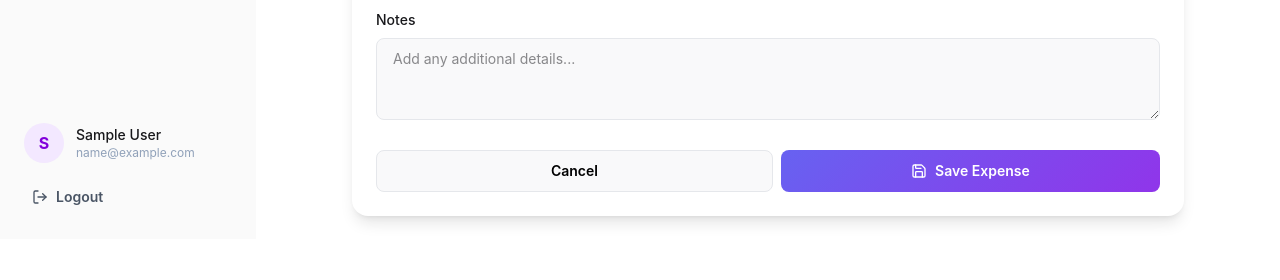
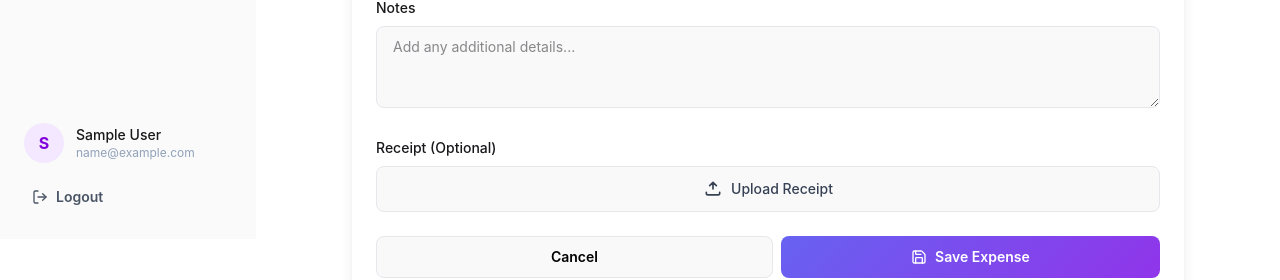
Before and after one commit to vibhutisangani14/spend-sense, a React (Vite) app in the folder spend-sense-frontend/: page /app/editExpense/1 in a window 1280 px wide. Shown: the part 561-841 px from the top of the page. Before the commit the page ends 800 px from the top, so only its background shows below. Built offline with nearby package versions, Linux system fonts and the light colour scheme; no server answers; sample sign-in values are in the browser's storage.

Commit message:
receipt field

```diff
--- a/spend-sense-frontend/src/pages/AddExpense.tsx
+++ b/spend-sense-frontend/src/pages/AddExpense.tsx
@@ -33,6 +33,7 @@ const AddExpense: React.FC = () => {
   const [loading, setLoading] = useState(true);
   const [categories, setCategories] = useState<Category[]>([]);
   const [paymentMethods, setPaymentMethods] = useState<PaymentMethod[]>([]);
+  const [receipt, setReceipt] = useState<File | null>(null);
   const [expense, setExpense] = useState<Expense>({
     title: "",
     amount: "" as unknown as number,
@@ -108,6 +109,7 @@ const AddExpense: React.FC = () => {
         ...expense,
         amount: Number(expense.amount),
         userId: user?._id,
+        receipt,
       };
 
       const response = await axios.post(
@@ -124,6 +126,16 @@ const AddExpense: React.FC = () => {
     } catch (err: any) {
       console.error("❌ Error adding expense:", err.response?.data || err);
     }
+  };
+  const handleReceiptUpload = (e: React.ChangeEvent<HTMLInputElement>) => {
+    const file = e.target.files?.[0];
+    if (!file) return;
+
+    const reader = new FileReader();
+    reader.onloadend = () => {
+      setReceipt(reader.result as string);
+    };
+    reader.readAsDataURL(file);
   };
 
   if (loading) return <div className="p-6">Loading...</div>;
@@ -255,6 +267,48 @@ const AddExpense: React.FC = () => {
               />
             </div>
 
+            <div>
+              <label className="block text-sm font-medium mb-2">
+                Receipt (Optional)
+              </label>
+
+              <label
+                htmlFor="receipt-upload"
+                className="flex items-center justify-center gap-2 border border-gray-200 rounded-lg px-4 py-3 bg-[#f9f9fa] text-sm text-gray-700 cursor-pointer hover:border-indigo-500 hover:text-indigo-600 transition-all"
+              >
+                <svg
+                  xmlns="http://www.w3.org/2000/svg"
+                  className="w-5 h-5"
+                  fill="none"
+                  viewBox="0 0 24 24"
+                  stroke="currentColor"
+                >
+                  <path
+                    strokeLinecap="round"
+                    strokeLinejoin="round"
+                    strokeWidth={2}
+                    d="M4 16v1a2 2 0 002 2h12a2 2 0 002-2v-1M12 12V4m0 0L8 8m4-4l4 4"
+                  />
+                </svg>
+                <span className="font-medium">
+                  {receipt ? "Receipt Selected" : "Upload Receipt"}
+                </span>
+                <input
+                  id="receipt-upload"
+                  type="file"
+                  accept="image/*,application/pdf"
+                  onChange={handleReceiptUpload}
+                  className="hidden"
+                />
+              </label>
+
+              {receipt && (
+                <p className="mt-2 text-xs text-gray-500 truncate">
+                  {receipt.substring(0, 40)}...
+                </p>
+              )}
+            </div>
+
             <div className="flex flex-row gap-2">
               <button
                 type="button"
--- a/spend-sense-frontend/src/pages/Dashboard.tsx
+++ b/spend-sense-frontend/src/pages/Dashboard.tsx
@@ -1,10 +1,8 @@
 import React, { useEffect, useMemo, useState } from "react";
-import { useLocation, Link } from "react-router-dom";
+import { useLocation } from "react-router-dom";
 import SummaryCard from "../components/SummaryCard";
 import ExpenseItem from "../components/ExpenseItem";
 import {
-  Plus,
-  RefreshCw,
   DollarSign,
   TrendingUp,
   CreditCard,
@@ -193,22 +191,6 @@ const Dashboard: React.FC = () => {
             {`. ${expenses.length} expenses loaded`}
           </p>
         </div>
-        <div>
-          <Link
-            to=""
-            className="btn bg-white text-black px-5 py-2 rounded-lg mr-3"
-          >
-            <RefreshCw className="w-4 h-4" />
-            Refresh
-          </Link>
-          <Link
-            to="/app/addExpense"
-            className="btn bg-[linear-gradient(135deg,#6762f1,#7c4bed,#9035ea)] text-white shadow-xl px-5 py-2 rounded-lg"
-          >
-            <Plus className="w-4 h-4" />
-            Add Expense
-          </Link>
-        </div>
       </div>
 
       <div className="col-span-12 lg:col-span-8">
--- a/spend-sense-frontend/src/pages/EditExpense.tsx
+++ b/spend-sense-frontend/src/pages/EditExpense.tsx
@@ -33,6 +33,7 @@ const EditExpense: React.FC = () => {
 
   const [categories, setCategories] = useState<Category[]>([]);
   const [paymentMethods, setPaymentMethods] = useState<PaymentMethod[]>([]);
+  const [receipt, setReceipt] = useState<string | null>(null);
 
   const [expense, setExpense] = useState<Expense>({
     title: "",
@@ -115,6 +116,7 @@ const EditExpense: React.FC = () => {
         paymentMethodId: expense.paymentMethodId,
         notes: expense.notes || "",
         userId,
+        receipt,
       };
       console.log("Sending payload:", payload);
 
@@ -134,6 +136,17 @@ const EditExpense: React.FC = () => {
     } catch (err: any) {
       console.error("❌ Error updating expense:", err.response?.data || err);
     }
+  };
+
+  const handleReceiptUpload = (e: React.ChangeEvent<HTMLInputElement>) => {
+    const file = e.target.files?.[0];
+    if (!file) return;
+
+    const reader = new FileReader();
+    reader.onloadend = () => {
+      setReceipt(reader.result as string);
+    };
+    reader.readAsDataURL(file);
   };
 
   if (loading) return <div className="p-6">Loading...</div>;
@@ -274,6 +287,48 @@ const EditExpense: React.FC = () => {
               />
             </div>
 
+            <div>
+              <label className="block text-sm font-medium mb-2">
+                Receipt (Optional)
+              </label>
+
+              <label
+                htmlFor="receipt-upload"
+                className="flex items-center justify-center gap-2 border border-gray-200 rounded-lg px-4 py-3 bg-[#f9f9fa] text-sm text-gray-700 cursor-pointer hover:border-indigo-500 hover:text-indigo-600 transition-all"
+              >
+                <svg
+                  xmlns="http://www.w3.org/2000/svg"
+                  className="w-5 h-5"
+                  fill="none"
+                  viewBox="0 0 24 24"
+                  stroke="currentColor"
+                >
+                  <path
+                    strokeLinecap="round"
+                    strokeLinejoin="round"
+                    strokeWidth={2}
+                    d="M4 16v1a2 2 0 002 2h12a2 2 0 002-2v-1M12 12V4m0 0L8 8m4-4l4 4"
+                  />
+                </svg>
+                <span className="font-medium">
+                  {receipt ? "Receipt Selected" : "Upload Receipt"}
+                </span>
+                <input
+                  id="receipt-upload"
+                  type="file"
+                  accept="image/*,application/pdf"
+                  onChange={handleReceiptUpload}
+                  className="hidden"
+                />
+              </label>
+
+              {receipt && (
+                <p className="mt-2 text-xs text-gray-500 truncate">
+                  {receipt.substring(0, 40)}...
+                </p>
+              )}
+            </div>
+
             {/* Action buttons */}
             <div className="flex flex-row gap-2">
               <button
```
